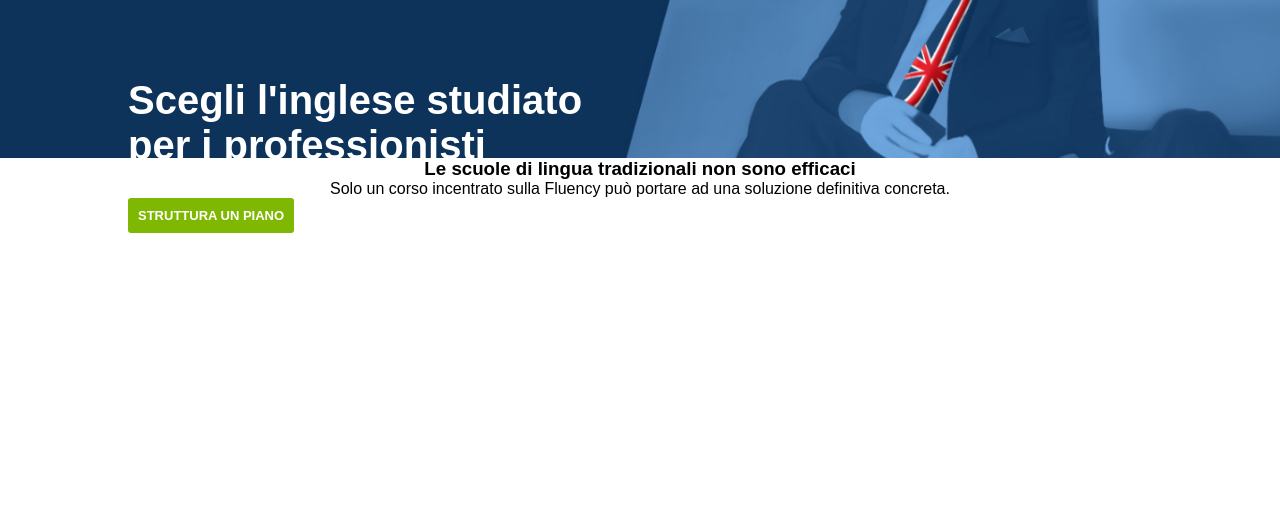
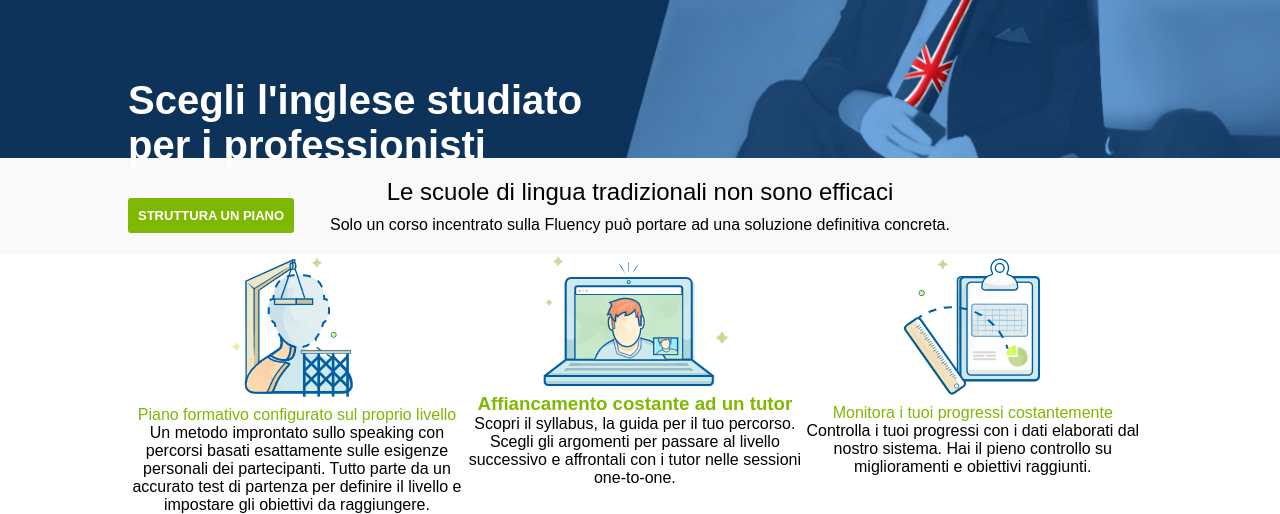
Before and after one commit to antonellacino/html-css-fluentify, a plain HTML site: page index.html in a window 1280 px wide. Shown: the part 342-856 px from the top of the page. Before the commit the page ends 800 px from the top, so only its background shows below. Drawn offline with Linux system fonts and the light colour scheme.

Commit message:
preparazione stile seconda slide

```diff
--- a/index.html
+++ b/index.html
@@ -38,11 +38,35 @@
 
 <!---INIZIO SECONDA SLIDE-------->
 
-      <div class="ret_grigi center">
-        <h3>Le scuole di lingua tradizionali non sono efficaci</h3>
+
+
+    <div class="ret_grigi center">
+        <p>Le scuole di lingua tradizionali non sono efficaci<p>
         <p>Solo un corso incentrato sulla Fluency può portare ad una soluzione definitiva concreta.</p>
       </div>
-    </section>
+    <div class="container">
+
+
+      <div class="section">
+      <section class="widget">
+        <img src="img/profilo.JPG" alt="profilo">
+        <p class="font_green">Piano formativo configurato sul proprio livello</p>
+        <p>Un metodo improntato sullo speaking con percorsi basati esattamente sulle esigenze personali dei partecipanti. Tutto parte da un accurato test di partenza per definire il livello e impostare gli obiettivi da raggiungere.</p>
+      </section>
+
+      <section class="widget">
+        <img src="img/pc.JPG" alt="profilo">
+        <h3 class="font_green">Affiancamento costante ad un tutor</h3>
+        <p>Scopri il syllabus, la guida per il tuo percorso. Scegli gli argomenti per passare al livello successivo e affrontali con i tutor nelle sessioni one-to-one.</p>
+      </section>
+
+      <section class="widget">
+        <img src="img/blocconote.JPG" alt="profilo">
+        <p class="font_green">Monitora i tuoi progressi costantemente</p>
+        <p>Controlla i tuoi progressi con i dati elaborati dal nostro sistema. Hai il pieno controllo su miglioramenti e obiettivi raggiunti.</p>
+      </section>
+      </div>
+    </div>
 
 
     <footer>
--- a/style.css
+++ b/style.css
@@ -13,6 +13,9 @@ body{
   background-color: #7fb802;
 }
 
+.font_green{
+  color: #7fb802;
+}
 nav a{
   color: white;
   font-weight: bold;
@@ -23,8 +26,8 @@ nav a{
 }
 
 .ret_grigi{
-  height: 200px;
-  background-color: F9F9F9;
+  background-color: #F9F9F9;
+  padding: 20px;
 }
 
 .center{
@@ -54,6 +57,15 @@ nav a{
   background: transparent;
   border: 1px solid #4e8cb6;
 }
+
+.widget{
+  width: 33%;
+  float: left;
+  text-align: center;
+}
+
+
+
 
 /*REGOLE CSS HEADER*/
 header{
@@ -126,3 +138,19 @@ div.div_centrale input.bottone{
 }
 
 /*INIZIO SECONDA SLIDE*/
+
+div.ret_grigi p:first-child{
+  font-size: 24px;
+  margin-bottom: 10px;
+}
+
+.stile_p{
+  font-size: 14px;
+  line-height: 30px;
+}
+
+div.section::after{
+  content: "";
+  display: table;
+  clear: both;
+}
```
Also changed, not shown: img/pc.JPG (added), img/profilo.JPG (added).
